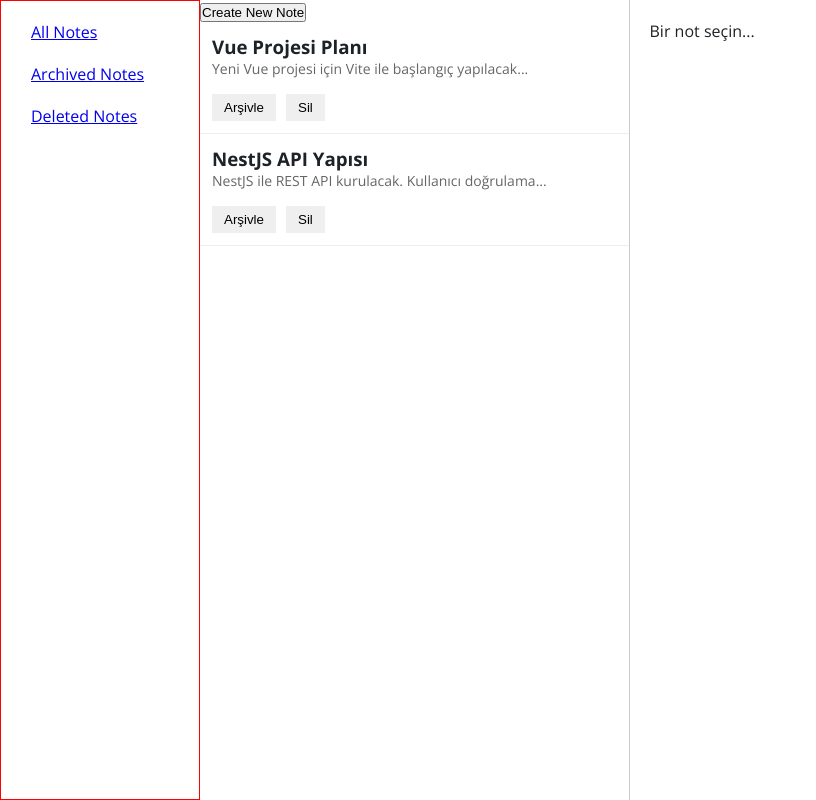
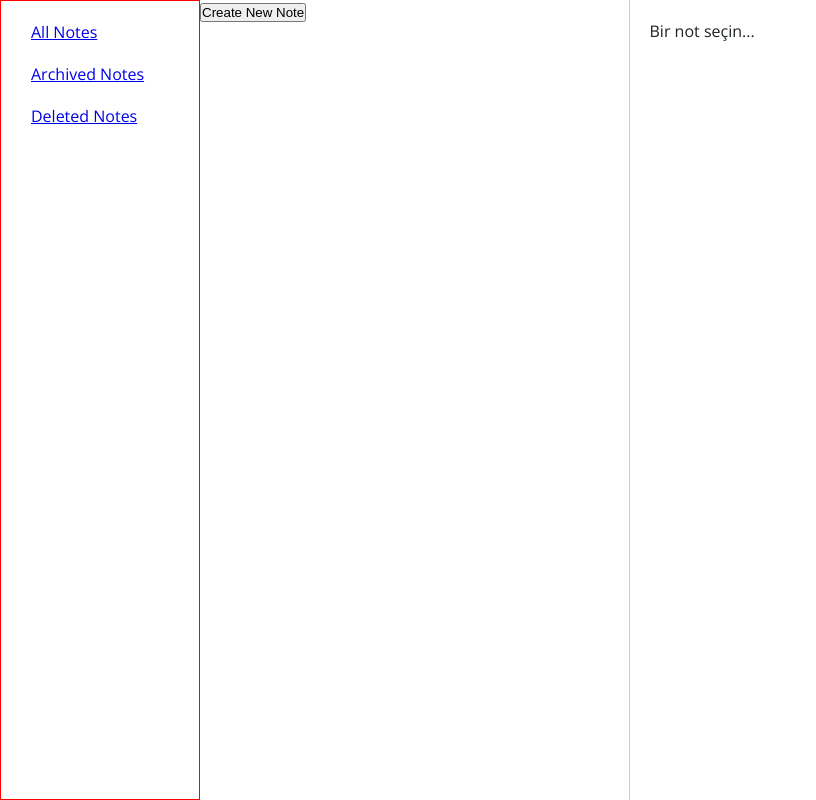
Before and after one commit to banuaggun/note-nest-vue, a Vue app: page / in a window 1280 px wide. Shown: the whole page, without its empty margins (0-816 px from the left). Built offline with nearby package versions, Linux system fonts and the light colour scheme.

Commit message:
the data structure was reorganized and the operations used were structured

```diff
--- a/public/collect-data/notes.json
+++ b/public/collect-data/notes.json
@@ -4,26 +4,20 @@
     "title": "Vue Projesi Planı",
     "content": "Yeni Vue projesi için Vite ile başlangıç yapılacak. Pinia, Vue Router ve TailwindCSS entegre edilecek.",
     "tags": ["vue", "vite", "frontend"],
-    "archived": false,
-    "deleted": false,
-    "createdAt": "2025-09-02T18:30:00Z"
+    "status":"active"
   },
   {
     "id": "note-002",
     "title": "NestJS API Yapısı",
     "content": "NestJS ile REST API kurulacak. Kullanıcı doğrulama JWT ile yapılacak. Notlar için CRUD endpoint'leri hazırlanacak.",
     "tags": ["backend", "nestjs", "api"],
-    "archived": false,
-    "deleted": false,
-    "createdAt": "2025-09-01T14:15:00Z"
+    "status":"archived"
   },
   {
     "id": "note-003",
     "title": "Arşivlenmiş Not Örneği",
     "content": "Bu not arşivlenmiş durumda. Arşiv sayfasında listelenmeli ama düzenleme yapılmamalı.",
     "tags": ["arşiv", "örnek"],
-    "archived": true,
-    "deleted": false,
-    "createdAt": "2025-08-28T09:00:00Z"
+    "status":"deleted"
   }
 ]
--- a/src/composables/useNotes.js
+++ b/src/composables/useNotes.js
@@ -1,84 +1,117 @@
-import { ref, onMounted } from 'vue'
+import { ref, computed, watch, onMounted } from 'vue'
+
+const STORAGE_KEY = 'note-app-data'
 
 export function useNotes() {
   const notes = ref([])
-  const STORAGE_KEY = 'notes'
 
-  const saveNotes = () => {
-    localStorage.setItem(STORAGE_KEY, JSON.stringify(notes.value))
-  }
-
-  const fetchNotes = async () => {
-    const stored = localStorage.getItem(STORAGE_KEY)
-
-    if (stored) {
-      notes.value = JSON.parse(stored)
-      return
-    }
-
-    try {
-      const res = await fetch('/collect-data/notes.json')
-      const data = await res.json()
-
-      notes.value = data.map(note => ({
-        ...note,
-        deleted: note.deleted ?? false
-      }))
-
-      saveNotes()
-    } catch (error) {
-      console.error('Veri alınamadı:', error)
+  // LocalStorage'tan veri yükle
+  function loadFromLocalStorage() {
+    const saved = localStorage.getItem(STORAGE_KEY)
+    if (saved) {
+      try {
+        notes.value = JSON.parse(saved)
+      } catch (e) {
+        console.error('LocalStorage verisi bozuk:', e)
+      }
     }
   }
 
-  /*
-  const updateNote = (id, changes) => {
-    const note = notes.value.find(n => n.id === id)
-    if (note) {
-      Object.assign(note, changes)
-      saveNotes()
-    }
-  }
-*/
-
-const updateNote = (id, changes) => {
-  const note = notes.value.find(n => n.id === id)
-  if (!note) return
-
-  const allowedFields = ['archived', 'deleted', 'title', 'content']
-  for (const key in changes) {
-    if (allowedFields.includes(key)) {
-      note[key] = changes[key]
+  // JSON dosyasından veri yükle (ilk kullanımda)
+  async function loadFromJson() {
+    try {
+      const res = await fetch('/collect-data/notes.json')
+      const jsonData = await res.json()
+      if (notes.value.length === 0) {
+        notes.value = jsonData
+      }
+    } catch (error) {
+      console.error('notes.json yüklenemedi:', error)
     }
   }
 
-  saveNotes()
-}
+  // notes değiştiğinde LocalStorage'a kaydet
+  watch(notes, (newNotes) => {
+    localStorage.setItem(STORAGE_KEY, JSON.stringify(newNotes))
+  }, { deep: true })
 
-function createNote(noteData) {
-  const id = Math.random().toString(36).substring(2, 9)
+  onMounted(() => {
+    loadFromLocalStorage()
+    loadFromJson()
+  })
 
-  const newNote = {
-    id,
-    title: noteData.title || 'untitled',
-    content: noteData.content || '',
-    archived: false,
-    deleted: false
+  // Filtrelenmiş listeler
+  const activeNotes = computed(() =>
+    notes.value.filter(note => note.status === 'active')
+  )
+
+  const archivedNotes = computed(() =>
+    notes.value.filter(note => note.status === 'archived')
+  )
+
+  const deletedNotes = computed(() =>
+    notes.value.filter(note => note.status === 'deleted')
+  )
+
+  // Yeni not oluştur
+  function createNote({ title, content, tags = [] }) {
+    const newNote = {
+      id: Date.now(),
+      title,
+      content,
+      tags,
+      status: 'active'
+    }
+    notes.value.push(newNote)
   }
 
-  notes.value.push(newNote)
-  localStorage.setItem('notes', JSON.stringify(notes.value))
-  setActiveNote(id)
+  // Var olan notu güncelle
+  function updateNote(updatedNote) {
+    const index = notes.value.findIndex(n => n.id === updatedNote.id)
+    if (index !== -1) {
+      notes.value[index] = { ...notes.value[index], ...updatedNote }
+    }
+  }
+
+  // Notu arşivle / geri al
+  function archiveNote(id) {
+    const note = notes.value.find(n => n.id === id)
+    if (note) {
+      note.status = note.status === 'archived' ? 'active' : 'archived'
+    }
+  }
+
+  // Notu sil (soft delete)
+  function deleteNote(id) {
+    const note = notes.value.find(n => n.id === id)
+    if (note) {
+      note.status = 'deleted'
+    }
+  }
+
+  // Notu kalıcı olarak sil (hard delete)
+  function deleteNotePermanently(id) {
+    notes.value = notes.value.filter(n => n.id !== id)
+  }
+
+  function restoreNote(id) {
+  const note = notes.value.find(n => n.id === id)
+  if (note && note.status === 'deleted') {
+    note.status = 'active'
+  }
 }
 
 
-  onMounted(fetchNotes)
-
   return {
     notes,
-    fetchNotes,
-    saveNotes,
+    activeNotes,
+    archivedNotes,
+    deletedNotes,
+    createNote,
     updateNote,
-    createNote
+    archiveNote,
+    deleteNote,
+    deleteNotePermanently,
+    restoreNote
   }
 }
```
